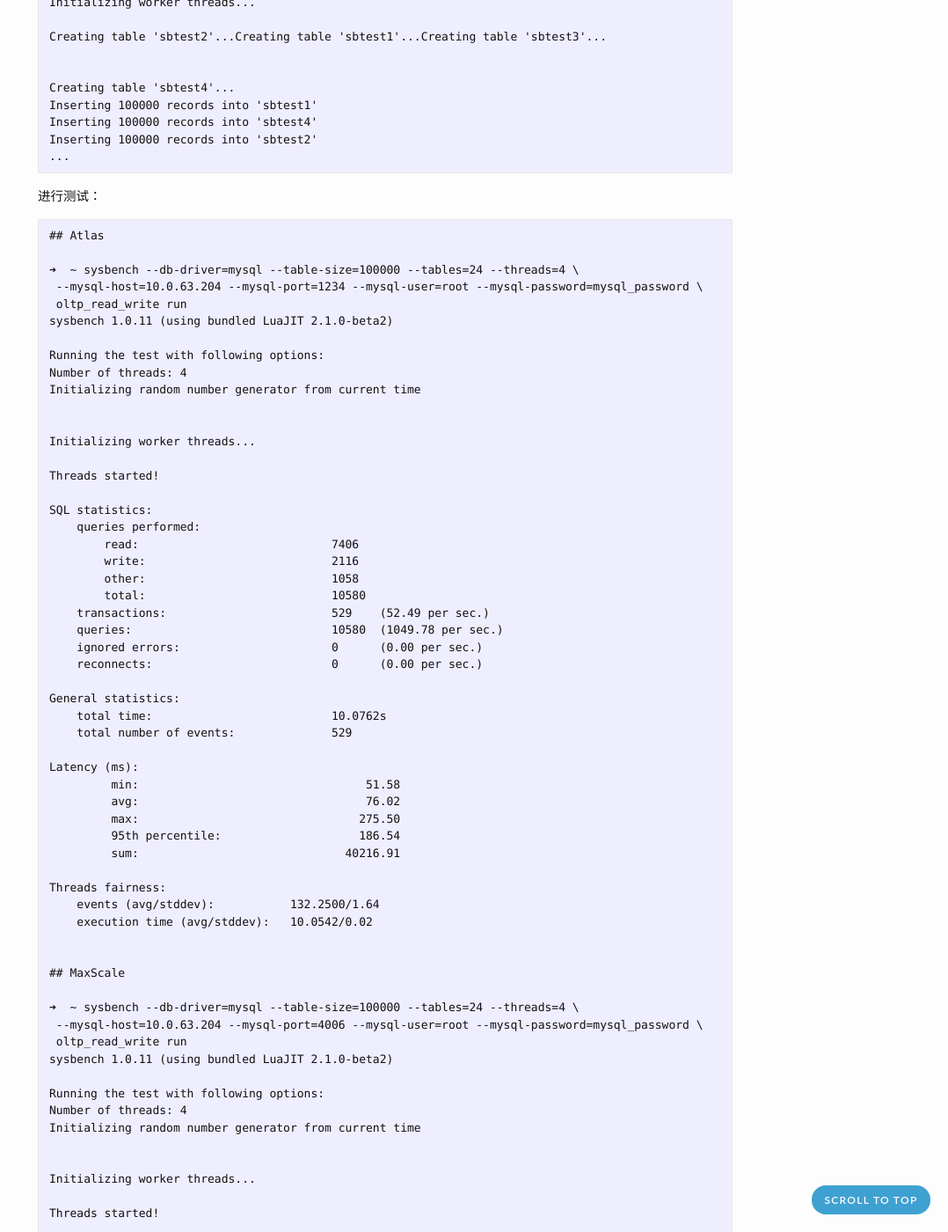
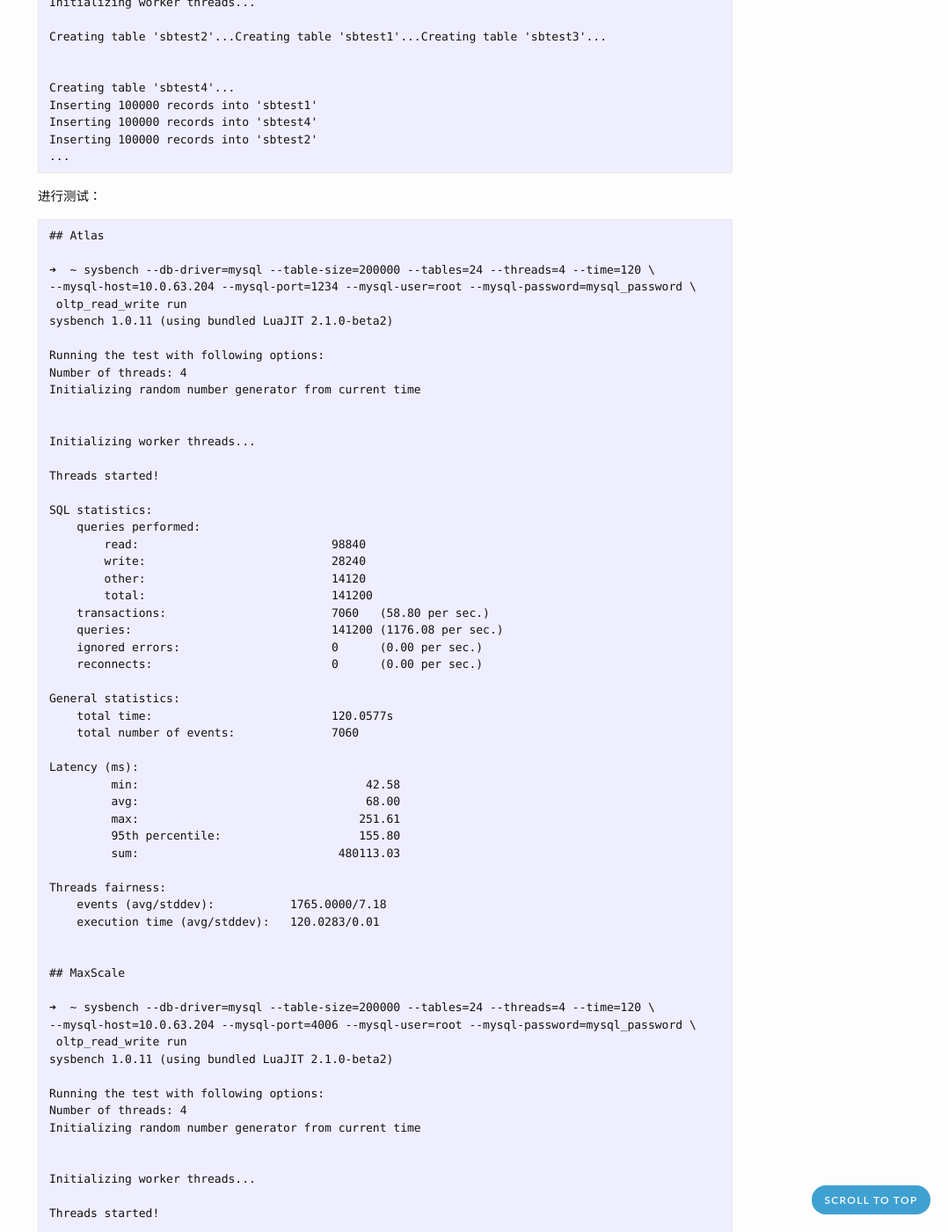
Before and after one commit to zhjwpku/zhjwpku.github.io, a Jekyll site: the page built from _posts/2018-01-16-mysql-proxy-alternatives.md, in a window 1280 px wide and 1400 px high, scrolled down 14615 px. Shown: the whole window at 88% size, without its empty margins (202-1280 px from the left). Built offline with Jekyll 4.4.1, drawn with Linux system fonts in a browser that asks for light colours; comment, search, counter and statistics services are not loaded; some of the changed text lies outside the part shown.

Commit message:
update conclusion
Signed-off-by: Zhao Junwang <zhjwpku@gmail.com>

````diff
--- a/_posts/2018-01-16-mysql-proxy-alternatives.md
+++ b/_posts/2018-01-16-mysql-proxy-alternatives.md
@@ -749,8 +749,8 @@
 ```
 ## Atlas
 
-➜  ~ sysbench --db-driver=mysql --table-size=100000 --tables=24 --threads=4 \
- --mysql-host=10.0.63.204 --mysql-port=1234 --mysql-user=root --mysql-password=mysql_password \
+➜  ~ sysbench --db-driver=mysql --table-size=200000 --tables=24 --threads=4 --time=120 \
+--mysql-host=10.0.63.204 --mysql-port=1234 --mysql-user=root --mysql-password=mysql_password \
  oltp_read_write run
 sysbench 1.0.11 (using bundled LuaJIT 2.1.0-beta2)
 
@@ -765,35 +765,35 @@
 
 SQL statistics:
     queries performed:
-        read:                            7406
-        write:                           2116
-        other:                           1058
-        total:                           10580
-    transactions:                        529    (52.49 per sec.)
-    queries:                             10580  (1049.78 per sec.)
+        read:                            98840
+        write:                           28240
+        other:                           14120
+        total:                           141200
+    transactions:                        7060   (58.80 per sec.)
+    queries:                             141200 (1176.08 per sec.)
     ignored errors:                      0      (0.00 per sec.)
     reconnects:                          0      (0.00 per sec.)
 
 General statistics:
-    total time:                          10.0762s
-    total number of events:              529
+    total time:                          120.0577s
+    total number of events:              7060
 
 Latency (ms):
-         min:                                 51.58
-         avg:                                 76.02
-         max:                                275.50
-         95th percentile:                    186.54
-         sum:                              40216.91
+         min:                                 42.58
+         avg:                                 68.00
+         max:                                251.61
+         95th percentile:                    155.80
+         sum:                             480113.03
 
 Threads fairness:
-    events (avg/stddev):           132.2500/1.64
-    execution time (avg/stddev):   10.0542/0.02
+    events (avg/stddev):           1765.0000/7.18
+    execution time (avg/stddev):   120.0283/0.01
 
 
 ## MaxScale
 
-➜  ~ sysbench --db-driver=mysql --table-size=100000 --tables=24 --threads=4 \
- --mysql-host=10.0.63.204 --mysql-port=4006 --mysql-user=root --mysql-password=mysql_password \
+➜  ~ sysbench --db-driver=mysql --table-size=200000 --tables=24 --threads=4 --time=120 \
+--mysql-host=10.0.63.204 --mysql-port=4006 --mysql-user=root --mysql-password=mysql_password \
  oltp_read_write run
 sysbench 1.0.11 (using bundled LuaJIT 2.1.0-beta2)
 
@@ -808,38 +808,81 @@
 
 SQL statistics:
     queries performed:
-        read:                            8638
-        write:                           2468
-        other:                           1234
-        total:                           12340
-    transactions:                        617    (61.38 per sec.)
-    queries:                             12340  (1227.67 per sec.)
+        read:                            118734
+        write:                           33924
+        other:                           16962
+        total:                           169620
+    transactions:                        8481   (70.65 per sec.)
+    queries:                             169620 (1413.05 per sec.)
     ignored errors:                      0      (0.00 per sec.)
     reconnects:                          0      (0.00 per sec.)
 
 General statistics:
-    total time:                          10.0498s
-    total number of events:              617
+    total time:                          120.0358s
+    total number of events:              8481
 
 Latency (ms):
-         min:                                 49.26
-         avg:                                 65.06
-         max:                                228.82
-         95th percentile:                     84.47
-         sum:                              40139.98
+         min:                                 39.88
+         avg:                                 56.60
+         max:                                459.62
+         95th percentile:                     68.05
+         sum:                             480038.36
 
 Threads fairness:
-    events (avg/stddev):           154.2500/3.70
-    execution time (avg/stddev):   10.0350/0.01
+    events (avg/stddev):           2120.2500/15.94
+    execution time (avg/stddev):   120.0096/0.01
 
 
 ## ProxySQL
 
 # 测试遇到错误，已提交 ISSUE
 # https://github.com/sysown/proxysql/issues/1337
+
+# ---- 20180118 更新 ---- #
+# 上面的 issue 已经确认，是准备数据的时候主从库同步的时候有延迟
+
+➜  ~ sysbench --db-driver=mysql --table-size=200000 --tables=24 --threads=4 --time=120 \
+--mysql-host=10.0.63.204 --mysql-port=6033 --mysql-user=root --mysql-password=mysql_password \
+ oltp_read_write run
+sysbench 1.0.11 (using bundled LuaJIT 2.1.0-beta2)
+
+Running the test with following options:
+Number of threads: 4
+Initializing random number generator from current time
+
+
+Initializing worker threads...
+
+Threads started!
+
+SQL statistics:
+    queries performed:
+        read:                            99190
+        write:                           28340
+        other:                           14170
+        total:                           141700
+    transactions:                        7085   (59.01 per sec.)
+    queries:                             141700 (1180.18 per sec.)
+    ignored errors:                      0      (0.00 per sec.)
+    reconnects:                          0      (0.00 per sec.)
+
+General statistics:
+    total time:                          120.0646s
+    total number of events:              7085
+
+Latency (ms):
+         min:                                 45.78
+         avg:                                 67.77
+         max:                                267.51
+         95th percentile:                    102.97
+         sum:                             480133.57
+
+Threads fairness:
+    events (avg/stddev):           1771.2500/11.84
+    execution time (avg/stddev):   120.0334/0.02
 ```
 
-从上面的测试结果可以看出，[MaxScale][maxscale] 在性能上的表现要优于 [Atlas][atlas]，稳定性上要优于 [ProxySQL][proxysql]，所以如果做技术选型的话笔者会首选 [MaxScale][maxscale]。
+多次测试结果显示在性能上 [MaxScale][maxscale] 要更胜一筹，且 [MaxScale][maxscale] 的可配置性介于 [Atlas][atlas] 和 [ProxySQL][proxysql] 之间，社区比较活跃，所以如果做技术选型的话笔者会首选 [MaxScale][maxscale]。
 
 <br>
 <span class="post-meta">
````
